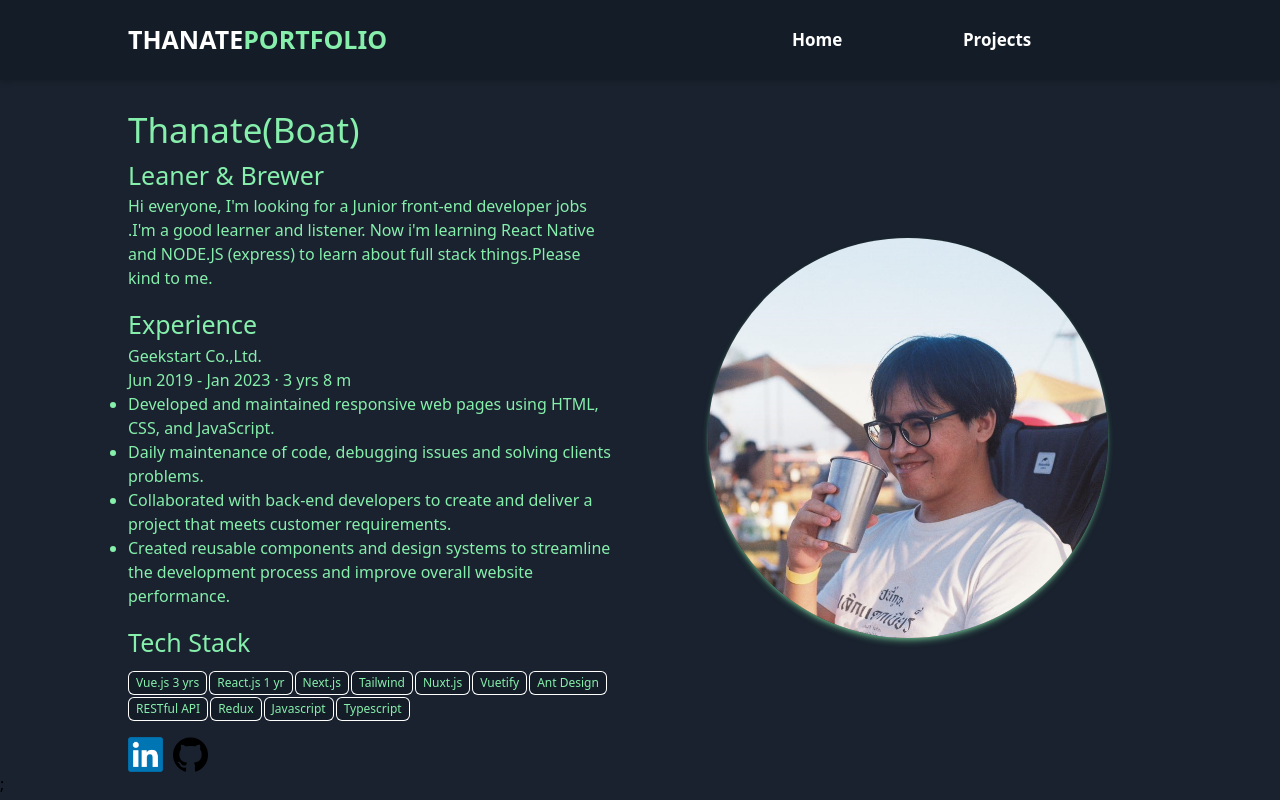
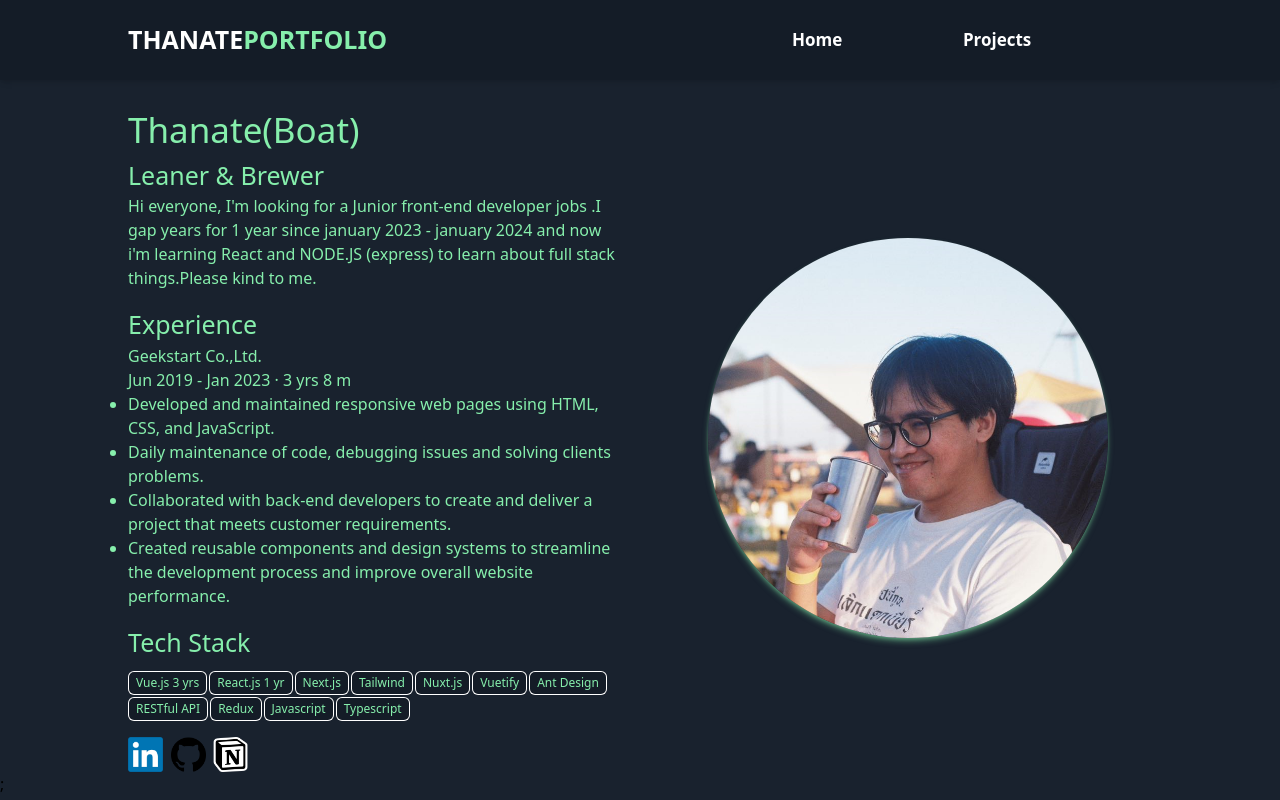
Before and after one commit to mugenboat/portfolio, a Next.js app: page /portfolio/ in a window 1280 px wide. Built offline with nearby package versions, Linux system fonts and the light colour scheme.

Commit message:
add notion

```diff
--- a/components/Contact.tsx
+++ b/components/Contact.tsx
@@ -2,11 +2,12 @@ import React from "react";
 import Image from "next/image";
 import linkedin from "/public/linkedin.png";
 import github from "/public/github.png";
+import notion from "/public/notion.png";
 
 const Contact = () => {
   return (
     <div>
-      <div className="flex w-[80px] justify-between">
+      <div className="flex w-[120px] justify-between">
         <div className="w-[35px] ">
           <a
             href="https://www.linkedin.com/in/thanate-janyaswasdi"
@@ -32,6 +33,16 @@ const Contact = () => {
             <Image src={github} loading="lazy" width={35} height={35} alt="" />
           </a>
         </div>
+
+        <div className="w-[35px] ">
+          <a
+            href="https://butternut-arrow-da3.notion.site/Development-79430cde50cf42b7a3fa98fd438e96ae"
+            target="_blank"
+            rel="noopener noreferrer"
+          >
+            <Image src={notion} loading="lazy" width={35} height={35} alt="" />
+          </a>
+        </div>
       </div>
     </div>
   );
--- a/components/Introduce.tsx
+++ b/components/Introduce.tsx
@@ -25,7 +25,7 @@ const Introduce = () => {
         <h1 className="text-[35px] md:text-[35px]">Thanate(Boat)</h1>
         <h1 className="text-[25px] md:text-[25px]">Leaner & Brewer</h1>
         <p className="mb-4 break-words">
-          {`Hi everyone, I'm looking for a Junior front-end developer jobs .I'm a good learner and listener. Now i'm learning React Native and NODE.JS (express) to learn about full stack things.Please kind to me. `}
+          {`Hi everyone, I'm looking for a Junior front-end developer jobs .I gap years for 1 year since january 2023 - january 2024 and now i'm learning React and NODE.JS (express) to learn about full stack things.Please kind to me. `}
         </p>
         <h1 className="text-[25px] md:text-[25px]">Experience</h1>
         <p>Geekstart Co.,Ltd.</p>
```
Also changed, not shown: public/notion.png (added).
